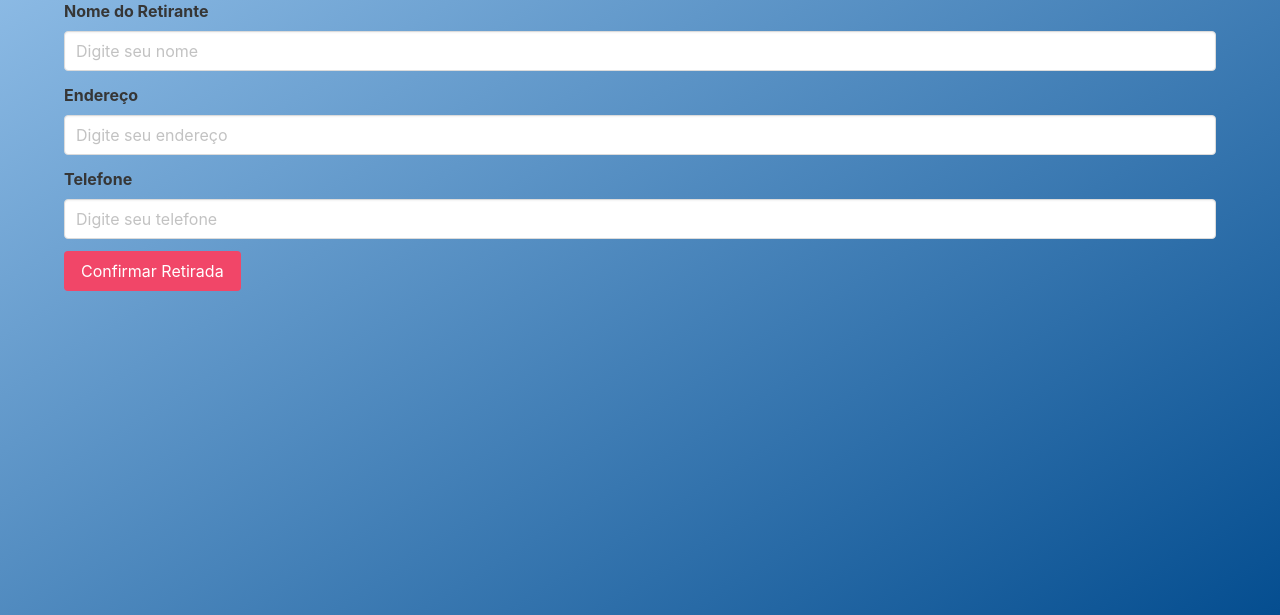
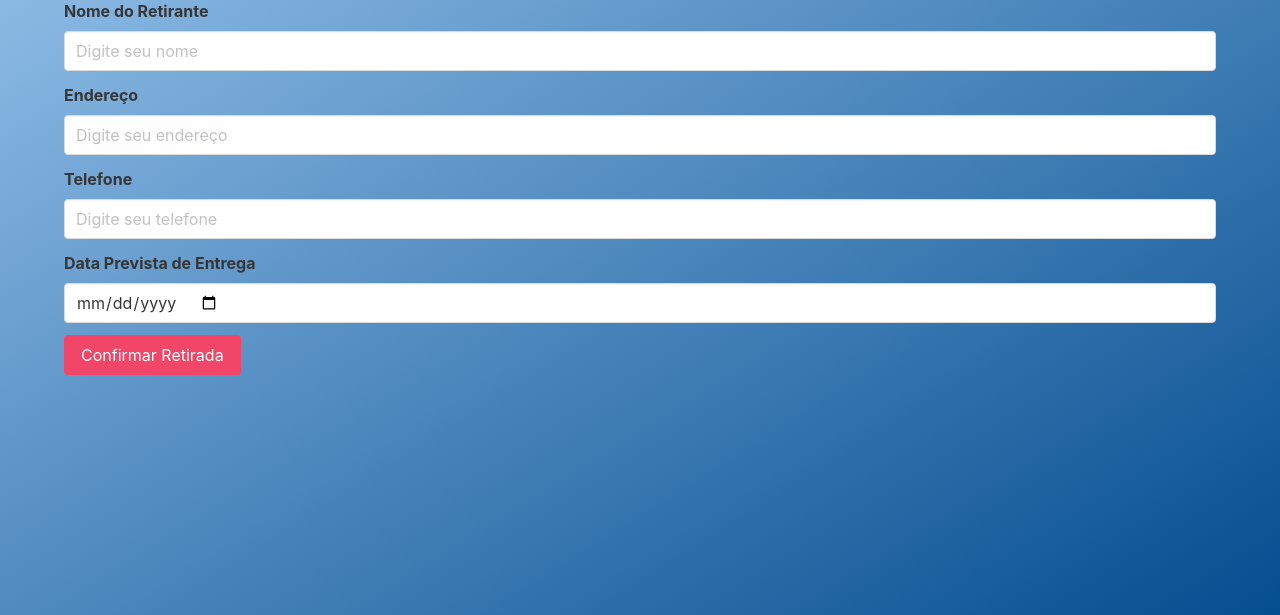
Before and after one commit to VianaGu/Hackthon, a PHP site: page /retirar_item.php?id=1 in a window 1280 px wide. Shown: the part 138-753 px from the top of the page. Run offline with PHP 8.4, Linux system fonts and the light colour scheme; the visitor is signed in with stand-in values (Sample User, id 1); tables that the repository leaves empty hold one stand-in row (values such as "Sample post").

Commit message:
Adiciona data prevista de entrega

```diff
--- a/retirar_item.php
+++ b/retirar_item.php
@@ -25,10 +25,11 @@ if (isset($_GET['id'])) {
 }
 
 // Processa a retirada quando o formulário for enviado
-if ($_SERVER['REQUEST_METHOD'] === 'POST' && isset($_POST['nome']) && isset($_POST['endereco']) && isset($_POST['telefone'])) {
+if ($_SERVER['REQUEST_METHOD'] === 'POST' && isset($_POST['nome'], $_POST['endereco'], $_POST['telefone'], $_POST['data_prevista_entrega'])) {
     $nome = $_POST['nome'];
     $endereco = $_POST['endereco'];
     $telefone = $_POST['telefone'];
+    $data_prevista_entrega = $_POST['data_prevista_entrega'];
 
     // Verifica a quantidade do item
     $sql_check = "SELECT quantidade FROM itens WHERE id = ?";
@@ -50,10 +51,10 @@ if ($_SERVER['REQUEST_METHOD'] === 'POST' && isset($_POST['nome']) && isset($_PO
         $stmt_update->close();
 
         // Registra a retirada na tabela 'retiradas'
-        $sql_retirada = "INSERT INTO retiradas (item_id, nome, endereco, telefone, data_retirada)
-                         VALUES (?, ?, ?, ?, NOW())";
+        $sql_retirada = "INSERT INTO retiradas (item_id, nome, endereco, telefone, data_retirada, data_prevista_entrega)
+                         VALUES (?, ?, ?, ?, NOW(), ?)";
         $stmt_retirada = $conexao->prepare($sql_retirada);
-        $stmt_retirada->bind_param("isss", $id_item, $nome, $endereco, $telefone);
+        $stmt_retirada->bind_param("issss", $id_item, $nome, $endereco, $telefone, $data_prevista_entrega);
 
         if ($stmt_retirada->execute()) {
             echo "Item retirado com sucesso!";
@@ -77,6 +78,26 @@ if ($_SERVER['REQUEST_METHOD'] === 'POST' && isset($_POST['nome']) && isset($_PO
 </style>
 <!DOCTYPE html>
 <html lang="en">
+<script>
+    function formatarCelular(input) {
+        // Remove todos os caracteres não numéricos
+        let numero = input.value.replace(/\D/g, '');
+
+        // Adiciona parênteses e hífen conforme a digitação
+        if (numero.length > 0) {
+            numero = '(' + numero;
+        }
+        if (numero.length > 3) {
+            numero = numero.slice(0, 3) + ') ' + numero.slice(3);
+        }
+        if (numero.length > 10) {
+            numero = numero.slice(0, 10) + '-' + numero.slice(10);
+        }
+
+        // Atualiza o valor do input
+        input.value = numero;
+    }
+</script>
 
 <head>
     <meta charset="UTF-8">
@@ -95,21 +116,28 @@ if ($_SERVER['REQUEST_METHOD'] === 'POST' && isset($_POST['nome']) && isset($_PO
                 <div class="field">
                     <label class="label">Nome do Retirante</label>
                     <div class="control">
-                        <input class="input" type="text" name="nome" placeholder="Digite seu nome" required>
+                        <input autocomplete="off" class="input" type="text" name="nome" placeholder="Digite seu nome" required>
                     </div>
                 </div>
 
                 <div class="field">
                     <label class="label">Endereço</label>
                     <div class="control">
-                        <input class="input" type="text" name="endereco" placeholder="Digite seu endereço" required>
+                        <input autocomplete="off" class="input" type="text" name="endereco" placeholder="Digite seu endereço" required>
                     </div>
                 </div>
 
                 <div class="field">
                     <label class="label">Telefone</label>
                     <div class="control">
-                        <input class="input" type="text" name="telefone" placeholder="Digite seu telefone" required>
+                        <input autocomplete="off" class="input" type="text" name="telefone" placeholder="Digite seu telefone" oninput="formatarCelular(this)" required>
+                    </div>
+                </div>
+
+                <div class="field">
+                    <label class="label">Data Prevista de Entrega</label>
+                    <div class="control">
+                        <input autocomplete="off" class="input" type="date" name="data_prevista_entrega" required>
                     </div>
                 </div>
 
```
